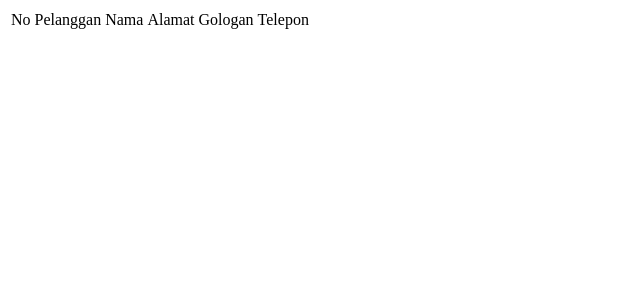
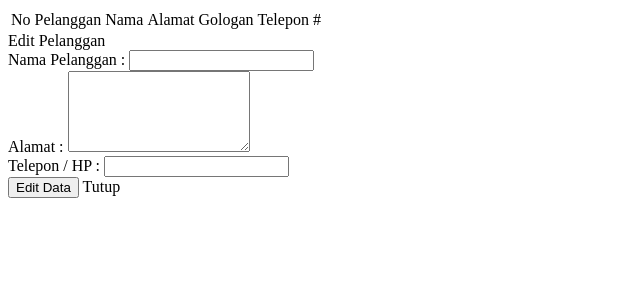
Before and after one commit to PanduAldi/pamsimas, a CodeIgniter app: the page made by application/views/apps/pelanggan/index.php in a window 1280 px wide. Shown: the top 300 px of the page, without its empty margins (0-640 px from the left). Run offline with CodeIgniter, Linux system fonts and the light colour scheme; data that the repository does not hold is empty.

Commit message:
pendaftaran & pelanggan(exclude edit)

```diff
--- a/application/config/autoload.php
+++ b/application/config/autoload.php
@@ -89,7 +89,7 @@
 |
 |	$autoload['helper'] = array('url', 'file');
 */
-$autoload['helper'] = array('url', 'html', 'form');
+$autoload['helper'] = array('url', 'html', 'form', 'Date_helper');
 
 /*
 | -------------------------------------------------------------------
--- a/application/config/routes.php
+++ b/application/config/routes.php
@@ -78,3 +78,6 @@
 //pelanggan
 $route['pelanggan'] = "apps/pelanggan";
 $route['hapus_pelanggan'] = "apps/hapus_pelanggan";
+$route['cari_pelanggan'] = "apps/cari_pelanggan";
+//registrasi
+$route['pendaftaran'] = "apps/pendaftaran";
--- /dev/null
+++ b/application/helpers/Date_helper.php
@@ -0,0 +1,39 @@
+<?php
+
+/**
+ * Function Name
+ *
+ * Function description
+ *
+ * @access	public
+ * @param	type	name
+ * @return	type
+ */
+
+if (! function_exists('show_month'))
+{
+	function show_month($month = NULL)
+	{
+		if ($month == NULL) {
+			return FALSE;
+		}
+
+		$month_name = array(
+						1 => 'Januari',
+						2 => 'Februari',
+						3 => 'Maret',
+						4 => 'April',
+						5 => 'Mei',
+						6 => 'Juni',
+						7 => 'Juli',
+						8 => 'Agustus',
+						9 => 'September',
+						10 => 'Oktober',
+						11 => 'November',
+						12 => 'Desember'
+					);
+		return $month_name[$month];
+	}
+}
+
+?>
--- a/application/models/M_apps.php
+++ b/application/models/M_apps.php
@@ -41,7 +41,7 @@
 		$row = $query->result_array();
 		$cek = $query->num_rows();
 
-		if ($cek > 0)
+		if ($cek == 0)
 		{
 			$nomor = 1;
 		}
@@ -59,7 +59,7 @@
 			$result = $awalan.$nomor;
 		}
 
-		return $nomor;
+		return $result;
 	}
 }
 
--- a/application/views/apps/pelanggan/index.php
+++ b/application/views/apps/pelanggan/index.php
@@ -7,25 +7,104 @@
 				<td>Alamat</td>
 				<td>Gologan</td>
 				<td>Telepon</td>
+				<td>#</td>
 			</tr>
 		</thead>
 		<tbody>
 			<?php foreach ($pelanggan as $p): ?>
-				<tr>
+				<tr class="id-<?php echo $p->no_pelanggan ?>">
 					<td><?php echo $p->no_pelanggan ?></td>
 					<td><?php echo $p->nama ?></td>
-					<td><?php echo $p->Alamat ?></td>
+					<td><?php echo $p->alamat ?></td>
 					<td>
 						<?php
-							$d = $this->m_apps->get_id('golongan', 'id_golongan', $p->id_golongan)
+							$d = $this->m_apps->get_id('golongan', 'id_gol', $p->id_golongan)->row();
+							echo $d->nama_gol;
 						?>
 					</td>
 					<td><?php echo $p->telp ?></td>
 					<td>
-						<a href="javascript:void(0)" onclick="hapus('<?php echo site_url('hapus_pelanggan') ?>', <?php echo $p->no_pelanggan ?>)"></a>
+						<a href="javascript:edit_pelanggan(<?php echo $p->no_pelanggan ?>)"  class="btn btn-primary"><i class="fa fa-edit"></i></a>
+						<a href="javascript:void(0)" onclick="hapus('<?php echo site_url('hapus_pelanggan') ?>', <?php echo $p->no_pelanggan ?>)" class="btn btn-danger"><i class="fa fa-trash"></i></a>
 					</td>
 				</tr>
 			<?php endforeach ?>
 		</tbody>
 	</table>
 </div>
+
+<!-- Modal edit -->
+<div class="modal fade" id="edit_pelanggan" role="dialog">
+	<div class="modal-dialog">
+		<div class="modal-content">
+			<div class="modal-header">Edit Pelanggan</div>
+			<div class="modal-body">
+				<div class="edit_success"></div>
+				<input type="hidden" name="no_pelanggan">
+				<div class="form-group">
+					<label for="" class="control-label"> Nama Pelanggan : </label>
+					<input type="text" class="form-control" name="nama">
+				</div>
+				<div class="form-group">
+					<label for="" class="control-label">Alamat :</label>
+					<textarea name="alamat" class='form-control' rows="5"></textarea>
+				</div>
+				<div class="form-gruop">
+					<label for="" class="control-label">Telepon / HP :</label>
+					<input type="text" class="form-control" name="telp">
+				</div>
+			</div>
+			<div class="modal-footer">
+				<button onclick="edi()" class="btn btn-primary">Edit Data</button>
+				<a class="btn btn-default" data-dismiss="modal" >Tutup</a>
+			</div>
+		</div>
+	</div>
+</div>
+
+<script>
+
+	function edit_pelanggan(id)
+	{
+		$(function(){
+			$("#edit_pelanggan").modal("show");
+
+			$.ajax({
+				url : "<?php echo site_url('cari_pelanggan') ?>",
+				type : "POST",
+				data : { no_pelanggan : id },
+				dataType : "JSON",
+				success : function(data){
+					$("input[name=no_pelanggan]").val(data.no_pelanggan);
+					$("input[name=nama]").val(data.nama);
+					$("textarea[name=alamat]").val(data.alamat);
+					$("input[name=telp]").val(data.telp);
+				}
+			})
+		})
+	}
+
+	function edit(){
+		$(function(){
+			var nama = $("input[name=nama]").val();
+			var alamat = $("textarea[name=alamat]").val();
+			var telp = $("input[name=telp]").val();
+
+			$.ajax({
+				url  : "<?php echo site_url('edit_pelanggan') ?>",
+				type : "POST",
+				data : {
+					id : $("input[name=no_pelanggan]"),
+					nama : nama,
+					alamat : alamat,
+					telp : telp
+				},
+				success : function(data){
+					$(".edit_success").html(data);
+					$(".edit_success").delay(2000).hide(500);
+				}
+			})
+		})
+	}
+
+</script>
--- a/application/views/apps/template/sidebar.php
+++ b/application/views/apps/template/sidebar.php
@@ -47,7 +47,7 @@
                             <table class="table">
                                 <tr>
                                     <td>
-                                        <a href="<?php echo site_url('pendaftaran') ?>"><i class="fa fa-list"></i> Pendafaran</a>
+                                        <a href="<?php echo site_url('pendaftaran') ?>"><i class="fa fa-list"></i> Pendaftaran</a>
                                     </td>
                                 </tr>
                                 <tr>
--- /dev/null
+++ b/application/views/img_view.php
@@ -0,0 +1,4 @@
+<form action="" method="post">
+	<input type="file" name="img" id="">
+	<button type="submit" name="submit">simpan</button>
+</form>
```
Also changed, not shown: application/controllers/Apps.php (+80 -1 lines), application/controllers/Coba.php (+10 -0 lines), application/views/apps/pelanggan/pendaftaran.php (added, +52 -0 lines).
